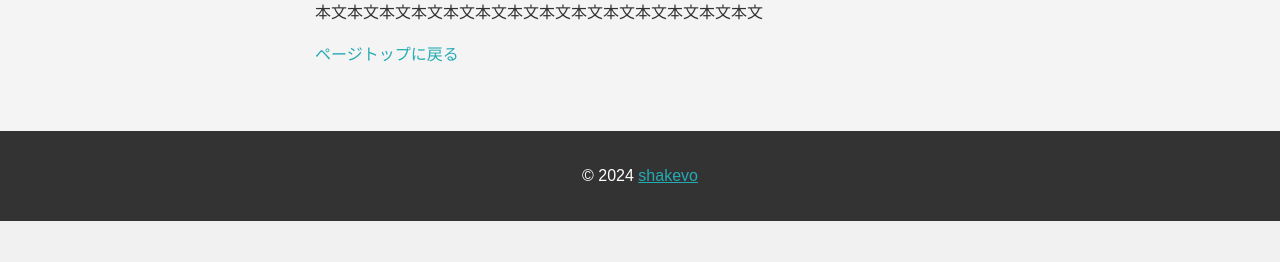
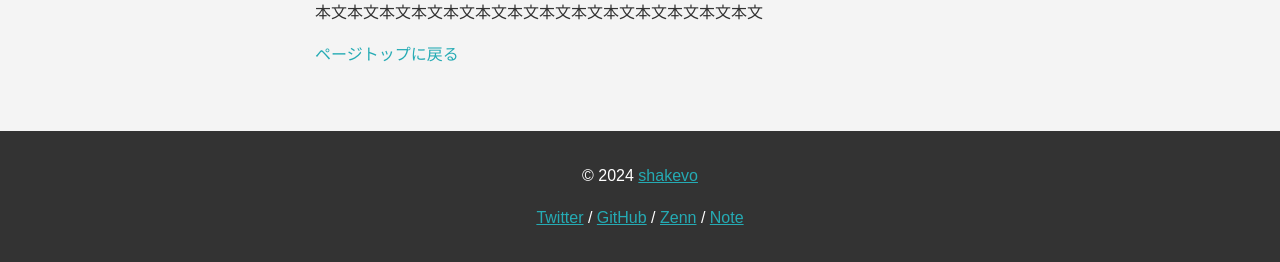
Before and after one commit to shakevo/portfolio-202407, a PHP site: page / in a window 1280 px wide. Shown: the part 4702-4964 px from the top of the page. Before the commit the page ends 4923 px from the top, so only its background shows below. Run offline with PHP 8.4, Linux system fonts and the light colour scheme; some web fonts are replaced.

Commit message:
テキスト修正

```diff
--- a/public_html/index.php
+++ b/public_html/index.php
@@ -195,6 +195,10 @@
     </main>
     <footer>
         <p>&copy; 2024 <a href="#top">shakevo</a></p>
+        <p><a href="https://x.com/shakevo_/">Twitter</a> /
+           <a href="https://https://github.com/shakevo">GitHub</a> /
+           <a href="https://zenn.dev/shakevo">Zenn</a> /
+           <a href="https://note.com/shakevo">Note</a></p>
     </footer>
     <script src="scripts.js"></script>
 </body>
```
